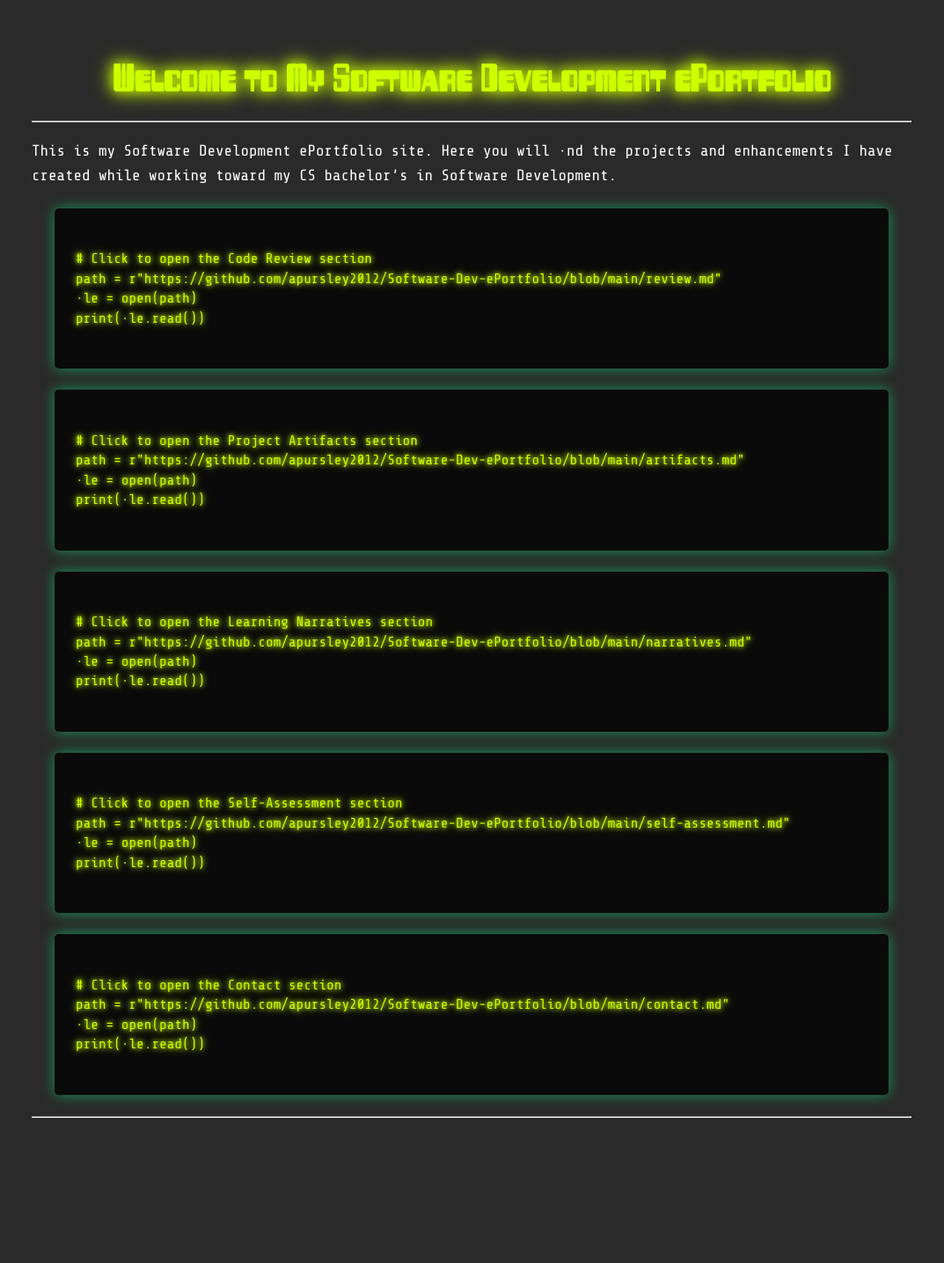
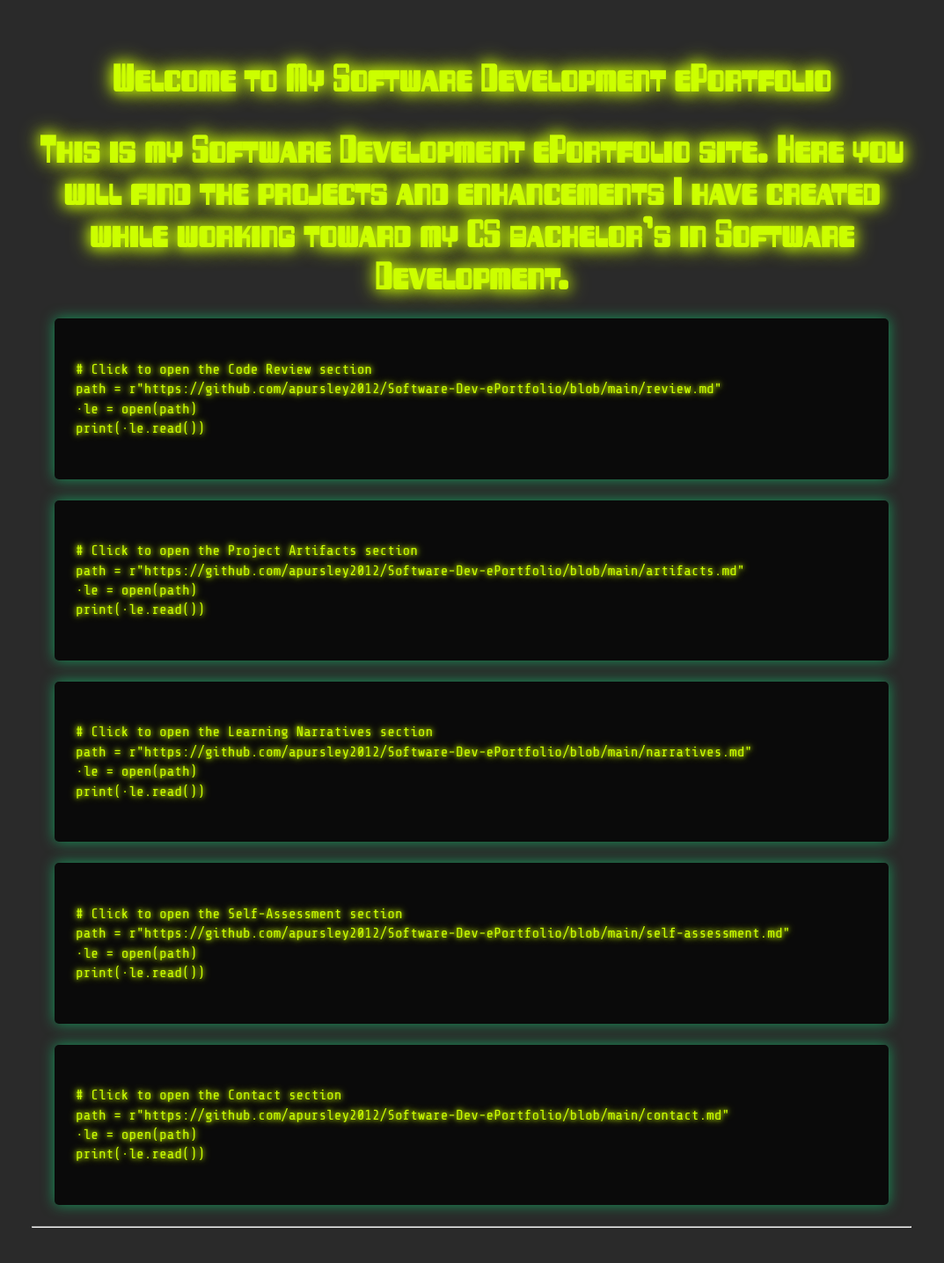
Before and after one commit to apursley2012/Software-Dev-ePortfolio, a Jekyll site: the page built from index.md, in a window 1280 px wide. Shown: the whole page at 88% size, without its empty margins (104-1177 px from the left). Built offline with Jekyll 4.4.1, drawn with Linux system fonts in a browser that asks for light colours; before the commit the page ends 1311 px from its top, so only the background shows below that.

```diff
--- a/index.md
+++ b/index.md
@@ -5,10 +5,8 @@ title: Software Development ePortfolio
 
 ## Welcome to My Software Development ePortfolio
 
+This is my Software Development ePortfolio site. Here you will find the projects and enhancements I have created while working toward my CS bachelor’s in Software Development.
 ---
-
-This is my Software Development ePortfolio site. Here you will find the projects and enhancements I have created while working toward my CS bachelor’s in Software Development.
-
 
 <div class="terminal-window" onclick="window.location.href='https://github.com/apursley2012/Software-Dev-ePortfolio/blob/main/review.md'">
     <code>
```
